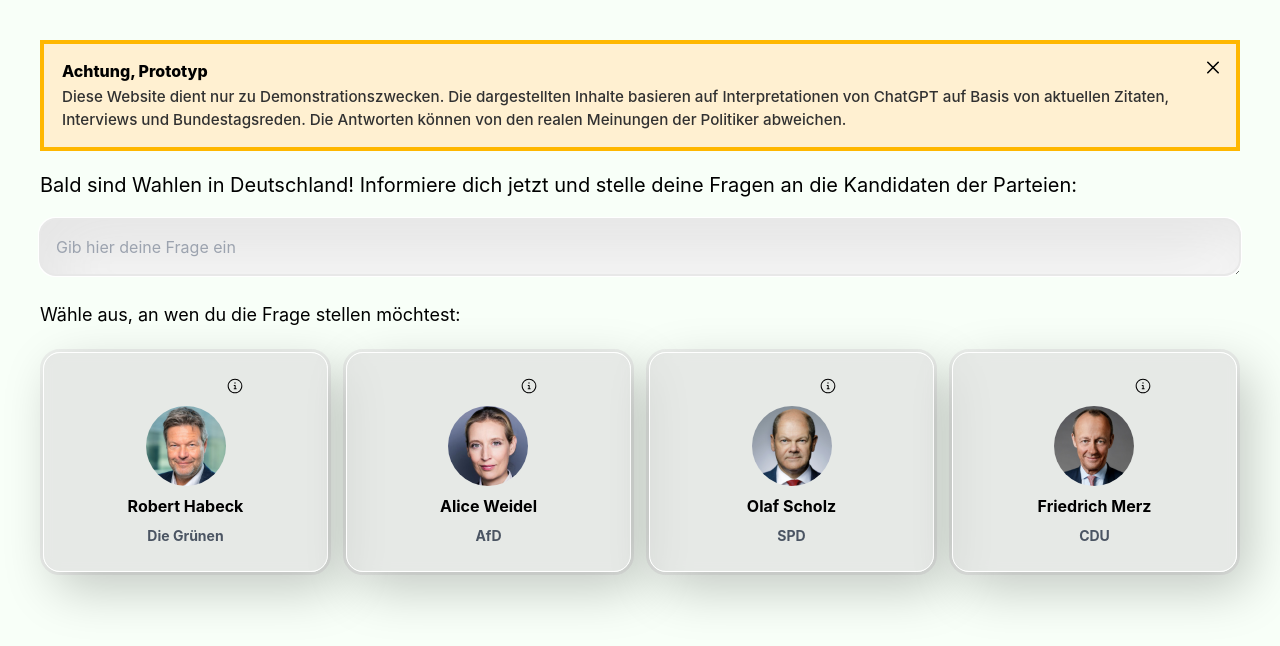
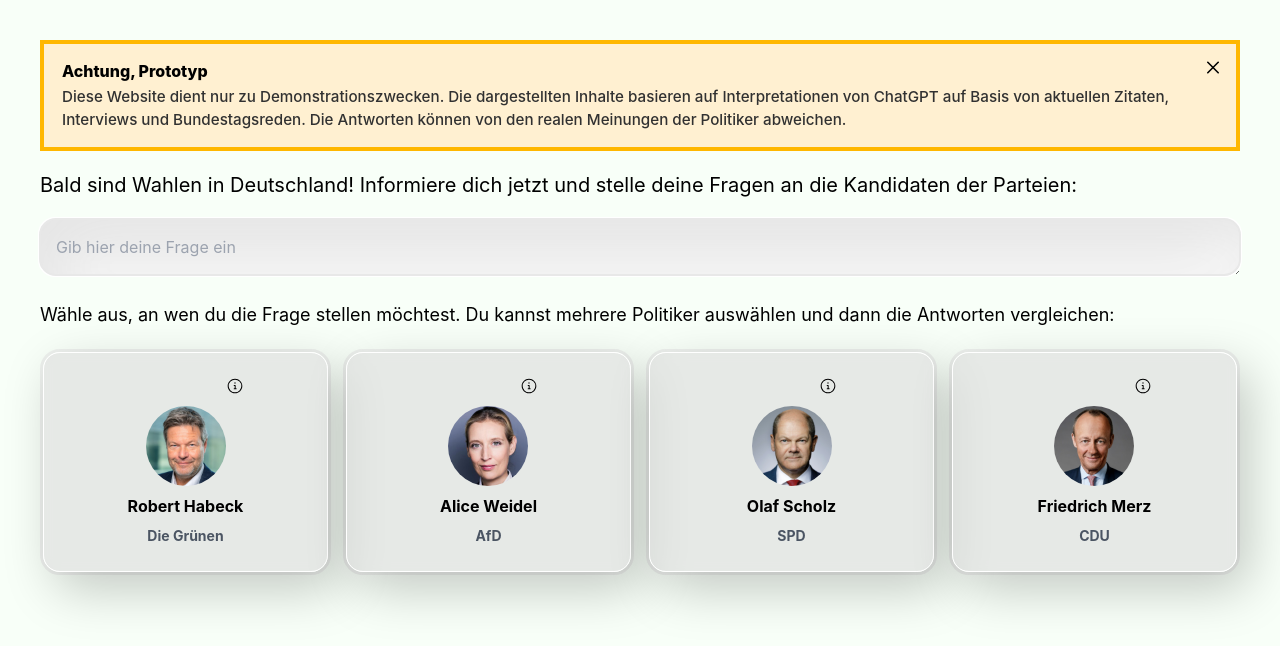
Before and after one commit to potpiejimmy/ask-a-person, a React (Create React App) app: page / in a window 1280 px wide. Shown: the top 646 px of the page. Built offline with nearby package versions, Linux system fonts and the light colour scheme.

Commit message:
changed label

```diff
--- a/src/App.tsx
+++ b/src/App.tsx
@@ -145,7 +145,7 @@
       {checkResult.length > 0 && !loading && !isQuestionValid() && <div className="text-red-700">Die eingegebene Frage ist leider nicht gültig.</div>}
       {warningMessage.length>0 && <div className="text-red-700">{warningMessage}</div>}
 
-      <div className='text-lg'>Wähle aus, an wen du die Frage stellen möchtest:</div>
+      <div className='text-lg'>Wähle aus, an wen du die Frage stellen möchtest. Du kannst mehrere Politiker auswählen und dann die Antworten vergleichen:</div>
       <div className="flex flex-row gap-3 flex-wrap">
         {Object.keys(availablePersons).map((key) => (
           <div key={key} className='grow basis-0 min-w-40'>
```
